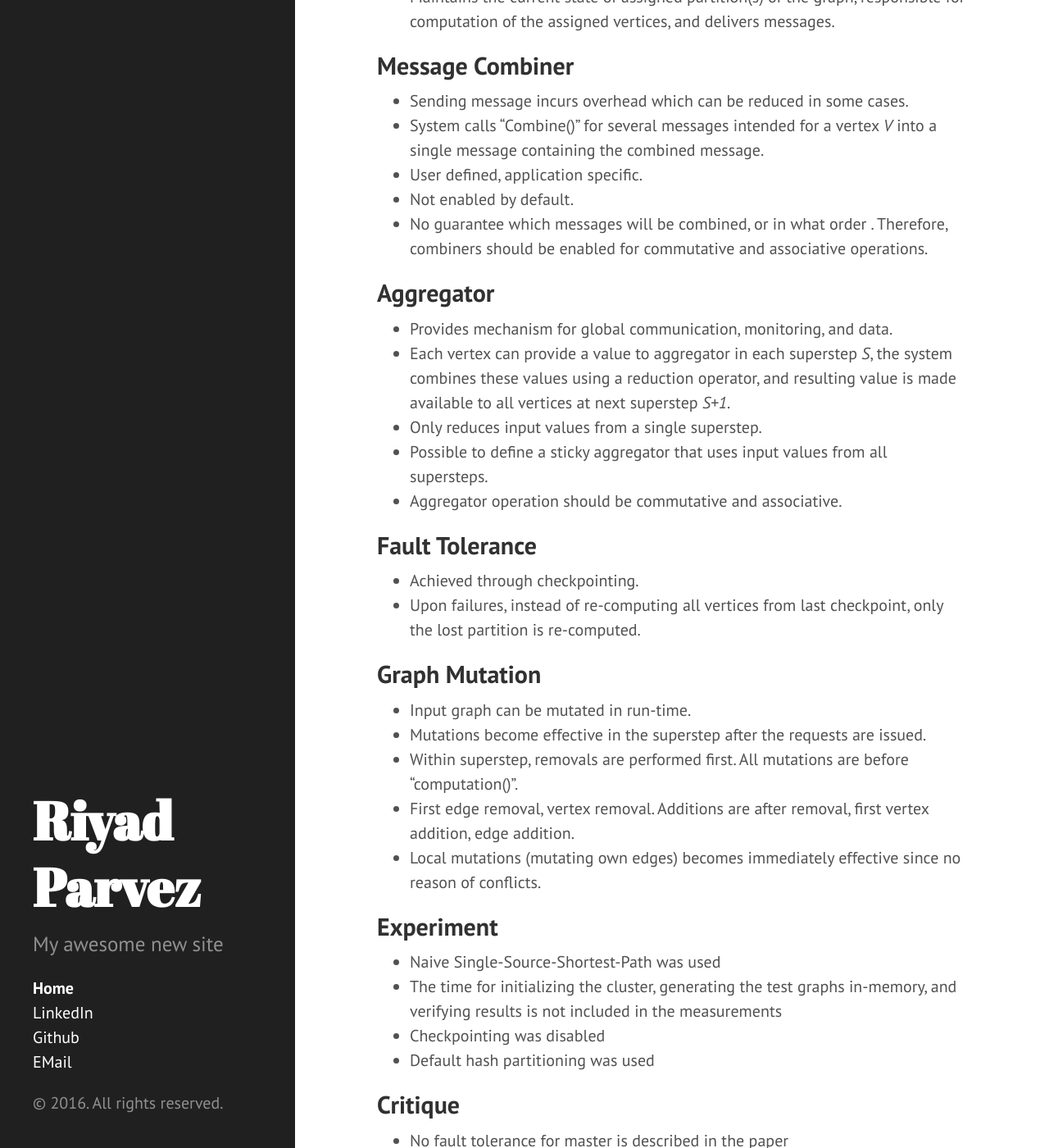
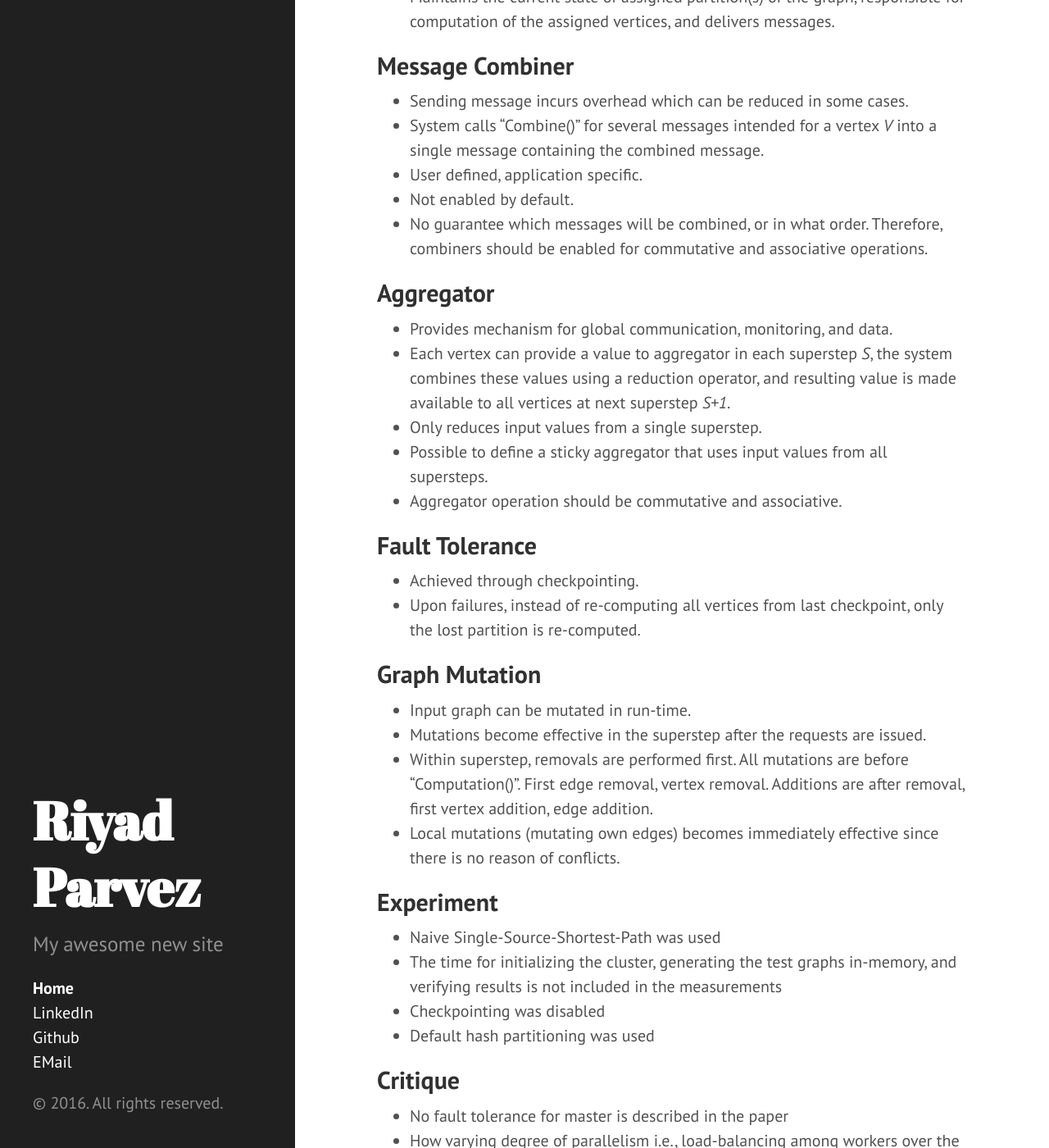
Before and after one commit to riyadparvez/riyadparvez.github.io, a Jekyll site: the page built from index.html, in a window 1280 px wide and 1400 px high, scrolled down 5108 px. Shown: the whole window at 82% size. Built offline with Jekyll 4.4.1, drawn with Linux system fonts in a browser that asks for light colours; the list of posts is cut into pages by our own code.

Commit message:
Fixed spelling

```diff
--- a/_posts/2016-02-21-paper-summary-pregel-a-system-for-large-scale-graph-processing.markdown
+++ b/_posts/2016-02-21-paper-summary-pregel-a-system-for-large-scale-graph-processing.markdown
@@ -58,7 +58,7 @@ Master
 
 Worker
 ---------
-* Maintains the current state of assigned partition(s) of the graph, responsible for computation of the assigned vertices,  and delivers messages.
+* Maintains the current state of assigned partition(s) of the graph, responsible for computation of the assigned vertices, and delivers messages.
 
 Message Combiner
 ------------
@@ -66,7 +66,7 @@ Message Combiner
 * System calls "Combine()" for several messages intended for a vertex _V_ into a single message containing the combined message.
 * User defined, application specific.
 * Not enabled by default.
-* No guarantee which messages will be combined, or in what order . Therefore, combiners should be enabled for commutative and associative operations.
+* No guarantee which messages will be combined, or in what order. Therefore, combiners should be enabled for commutative and associative operations.
 
 Aggregator
 --------------
@@ -85,9 +85,8 @@ Graph Mutation
 --------------------
 * Input graph can be mutated in run-time.
 * Mutations become effective in the superstep after the requests are issued.
-* Within superstep, removals are performed first. All mutations are before "computation()".
-* First edge removal, vertex removal. Additions are after removal, first vertex addition, edge addition.
-* Local mutations (mutating own edges) becomes immediately effective since no reason of conflicts.
+* Within superstep, removals are performed first. All mutations are before "Computation()". First edge removal, vertex removal. Additions are after removal, first vertex addition, edge addition.
+* Local mutations (mutating own edges) becomes immediately effective since there is no reason of conflicts.
 
 Experiment
 ---------------
```
